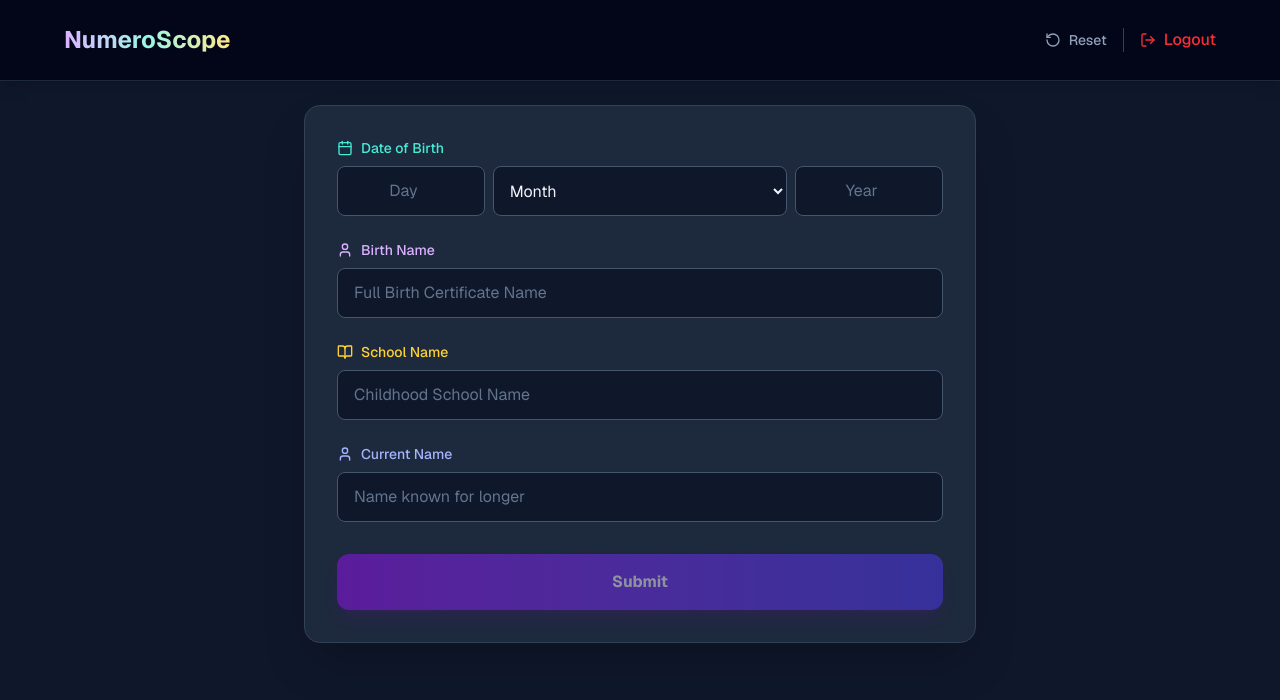
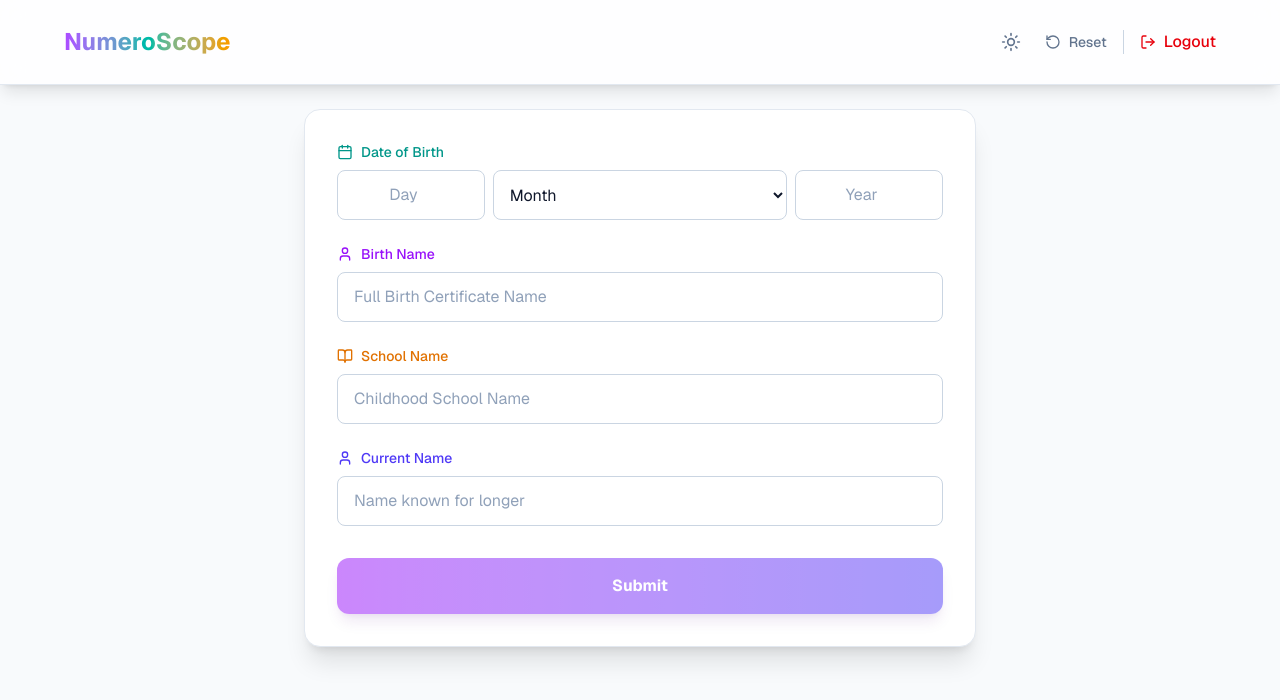
Before and after one commit to Sid-1524/numero-scope-next, a Next.js app: page /app in a window 1280 px wide. Shown: the top 700 px of the page. Built offline with nearby package versions, Linux system fonts and the light colour scheme.

Commit message:
v1.0.1 - added theme switcher and logout button

```diff
--- a/app/app/page.tsx
+++ b/app/app/page.tsx
@@ -1,7 +1,7 @@
 'use client';
 
-import React, { useState, useMemo, ChangeEvent } from 'react';
-import { BookOpen, User, Calendar, RotateCcw, LogOut } from 'lucide-react';
+import React, { useState, useMemo, ChangeEvent, useEffect } from 'react';
+import { BookOpen, User, Calendar, RotateCcw, LogOut, Sun, Moon } from 'lucide-react';
 
 // --- TYPES ---
 
@@ -114,6 +114,9 @@ const reduceNumber = (num: number): number => {
 
 const formatNumber = (num: number | number[] | string): string => {
   if (Array.isArray(num)) return num.join(', ');
+  if (num === 11) return "11/2";
+  if (num === 22) return "22/4";
+  if (num === 33) return "33/6";
   return num.toString();
 };
 
@@ -127,6 +130,16 @@ export default function NumeroScope() {
     day: '', month: '', year: '', birthName: '', schoolName: '', currentName: ''
   });
   const [showReport, setShowReport] = useState<boolean>(false);
+  const [darkMode, setDarkMode] = useState<boolean>(true); // Default to dark
+
+  // --- THEME HANDLER ---
+  useEffect(() => {
+    if (darkMode) {
+      document.documentElement.classList.add('dark');
+    } else {
+      document.documentElement.classList.remove('dark');
+    }
+  }, [darkMode]);
 
   const handleInputChange = (e: ChangeEvent<HTMLInputElement | HTMLSelectElement>) => {
     const { name, value } = e.target;
@@ -156,9 +169,7 @@ export default function NumeroScope() {
     const firstNameCurrent = currentNameParts[0] || "";
     const lastNameCurrent = currentNameParts[currentNameParts.length - 1] || "";
 
-    // Intermediate variables (Reduced for calculation purposes, or kept for consistency)
-    // We keep these reduced to calculate a stable "Life Path" for intermediate formulas,
-    // but the output numbers below will use raw logic where requested.
+    // Intermediate variables (Reduced for calculation purposes to establish Life Path base)
     const dayNumber = reduceNumber(dayRaw);
     const monthNumber = reduceNumber(monthRaw);
     const yearNumber = reduceNumber(yearRaw);
@@ -216,33 +227,17 @@ export default function NumeroScope() {
     };
 
     // --- REPORT ITEM CALCULATIONS (DISPLAYING RAW SUMS) ---
-
-    // 1. Perception: Sum of date and month (Raw)
     const perception = dayRaw + monthRaw;
-
-    // 2. Inner Child: Sum of all consonants (Raw)
     const innerChild = calculateSum(birthNameClean, PYTH_MAP, 'consonant');
-
-    // 3. Impression: Sum of all consonants (Raw)
     const impression = calculateSum(currentNameClean, CHAL_MAP, 'consonant');
-
-    // 4. Heart's Desire: Sum of all vowels (Raw)
     const heartsDesire = calculateSum(birthNameClean, PYTH_MAP, 'vowel');
-
-    // 5. Soul Inner Guidance: Sum of all vowels (Raw)
     const soulGuidance = calculateSum(currentNameClean, CHAL_MAP, 'vowel');
-
-    // 6. Contribution: Life Path (Reduced) + Name Sum (Raw) -> Display Raw Total
     const contribution = lifePath + calculateSum(currentNameClean, PYTH_MAP);
-
-    // 7. Power: Life Path (Reduced) + Name Sum (Raw) -> Display Raw Total
     const power = lifePath + calculateSum(currentNameClean, CHAL_MAP);
 
-    // 8-9. Arrays (No change needed)
     const karmicLessons = getMissing(birthNameClean, PYTH_MAP, 9);
     const untappedPotential = getMissing(schoolNameClean, CHAL_MAP, 8);
 
-    // 10-15. Single letter/vowel values (Naturally 1-9 or small number, no reduction needed)
     const directingModifier = firstNameBirth ? getCharValue(firstNameBirth[0], PYTH_MAP) : 0;
     const foundation = firstNameCurrent ? getCharValue(firstNameCurrent[0], CHAL_MAP) : 0;
 
@@ -255,20 +250,12 @@ export default function NumeroScope() {
     const secretive = getFirstVowelVal(firstNameCurrent, CHAL_MAP);
     const finishing = lastNameBirth ? getCharValue(lastNameBirth[lastNameBirth.length - 1], PYTH_MAP) : 0;
     const destination = lastNameCurrent ? getCharValue(lastNameCurrent[lastNameCurrent.length - 1], CHAL_MAP) : 0;
-
-    // 16-17. Mode (Already raw)
     const latentTalent = getMode(birthNameClean, PYTH_MAP);
     const innerFire = getMode(currentNameClean, CHAL_MAP);
-
-    // 18-19. Sum of Initials (Raw)
     const copingStyle = getInitialsSum(birthNameClean, PYTH_MAP);
     const crisisResponse = getInitialsSum(currentNameClean, CHAL_MAP);
-
-    // 20-21. Mental/Thought: Raw Name Sum + Reduced Day -> Display Raw Total
     const mentalApproach = calculateSum(firstNameBirth, PYTH_MAP) + dayNumber;
     const thoughtProcess = calculateSum(firstNameCurrent, CHAL_MAP) + dayNumber;
-
-    // 22-23. Count of letters (Raw)
     const anchor = cleanString(birthNameClean).length;
     const reliability = cleanString(currentNameClean).length;
 
@@ -314,28 +301,35 @@ const handleLogout = async () => {
 
   // --- RENDER ---
   return (
-    <div className="min-h-screen bg-slate-900 text-slate-100 font-sans selection:bg-purple-500 selection:text-white pb-20">
+    <div className="min-h-screen font-sans transition-colors duration-300 bg-slate-50 dark:bg-slate-900 text-slate-900 dark:text-slate-100 selection:bg-purple-500 selection:text-white pb-20">
 
       {/* Header */}
-      <header className="bg-slate-950 border-b border-slate-800 p-6 shadow-lg">
-        <div className="max-w-6xl mx-auto flex items-center justify-between">
+      <header className="sticky top-0 z-50 p-6 border-b shadow-lg bg-white/80 dark:bg-slate-950/80 backdrop-blur-md border-slate-200 dark:border-slate-800">
+        <div className="flex items-center justify-between max-w-6xl mx-auto">
           <div className="flex items-center gap-3">
-            <h1 className="text-2xl font-bold bg-gradient-to-r from-purple-300 via-teal-200 to-amber-200 bg-clip-text text-transparent">
+            <h1 className="text-2xl font-bold text-transparent bg-gradient-to-r from-purple-500 via-teal-500 to-amber-500 dark:from-purple-300 dark:via-teal-200 dark:to-amber-200 bg-clip-text">
               NumeroScope
             </h1>
           </div>
           <div className="flex items-center gap-4">
             <button
+              onClick={() => setDarkMode(!darkMode)}
+              className="p-2 transition-colors rounded-full text-slate-500 hover:text-purple-600 dark:text-slate-400 dark:hover:text-purple-300 hover:bg-slate-100 dark:hover:bg-slate-800"
+              title="Toggle Theme"
+            >
+              {darkMode ? <Sun size={20} /> : <Moon size={20} />}
+            </button>
+            <button
                 onClick={() => { setInputs({ day: '', month: '', year: '', birthName: '', schoolName: '', currentName: '' }); setShowReport(false); }}
-                className="flex items-center gap-2 text-slate-400 hover:text-white transition-colors"
+                className="flex items-center gap-2 transition-colors text-slate-500 hover:text-slate-900 dark:text-slate-400 dark:hover:text-white"
             >
                 <RotateCcw size={16} />
                 <span className="text-sm font-medium">Reset</span>
             </button>
-            <div className="h-6 w-px bg-slate-700"></div>
+            <div className="w-px h-6 bg-slate-300 dark:bg-slate-700"></div>
             <button
                 onClick={() => { handleLogout(); }}
-                className="flex items-center gap-2 text-red-500 hover:text-red-400 transition-colors font-medium"
+                className="flex items-center gap-2 font-medium transition-colors text-red-600 hover:text-red-700 dark:text-red-500 dark:hover:text-red-400"
             >
                 <LogOut size={16} />
                 <span>Logout</span>
@@ -344,46 +338,46 @@ const handleLogout = async () => {
         </div>
       </header>
 
-      <main className="max-w-6xl mx-auto p-6">
+      <main className="max-w-6xl p-6 mx-auto">
 
         {/* Input Form */}
         <section className={`transition-all duration-500 ease-in-out ${showReport ? 'mb-8 opacity-100' : 'min-h-[60vh] flex items-center justify-center opacity-100'}`}>
-          <div className={`w-full ${showReport ? 'bg-slate-800/50 p-6 rounded-xl border border-slate-700/50' : 'max-w-2xl bg-slate-800 p-8 rounded-2xl shadow-2xl border border-slate-700'}`}>
+          <div className={`w-full ${showReport ? 'bg-white/50 dark:bg-slate-800/50 p-6 rounded-xl border border-slate-200 dark:border-slate-700/50' : 'max-w-2xl bg-white dark:bg-slate-800 p-8 rounded-2xl shadow-xl border border-slate-200 dark:border-slate-700'}`}>
 
             <div className={`grid gap-6 ${showReport ? 'grid-cols-1 md:grid-cols-4' : 'grid-cols-1'}`}>
 
               <div className="space-y-2">
-                <label className="flex items-center gap-2 text-sm font-medium text-teal-300">
+                <label className="flex items-center gap-2 text-sm font-medium text-teal-600 dark:text-teal-300">
                   <Calendar size={16} /> Date of Birth
                 </label>
                 <div className="flex gap-2">
-                  <input type="number" name="day" placeholder="Day" min={1} max={31} value={inputs.day} onChange={handleInputChange} className="w-1/4 bg-slate-900 border border-slate-600 rounded-lg px-3 py-3 focus:ring-2 focus:ring-purple-500 outline-none text-center text-slate-100 placeholder:text-slate-500"/>
-                  <select name="month" value={inputs.month} onChange={handleInputChange} className="w-2/4 bg-slate-900 border border-slate-600 rounded-lg px-3 py-3 focus:ring-2 focus:ring-purple-500 outline-none text-slate-100">
+                  <input type="number" name="day" placeholder="Day" min={1} max={31} value={inputs.day} onChange={handleInputChange} className="w-1/4 px-3 py-3 text-center transition-all bg-white border outline-none rounded-lg border-slate-300 focus:ring-2 focus:ring-purple-500 dark:bg-slate-900 dark:border-slate-600 dark:text-slate-100 placeholder:text-slate-400 dark:placeholder:text-slate-500"/>
+                  <select name="month" value={inputs.month} onChange={handleInputChange} className="w-2/4 px-3 py-3 transition-all bg-white border outline-none rounded-lg border-slate-300 focus:ring-2 focus:ring-purple-500 dark:bg-slate-900 dark:border-slate-600 dark:text-slate-100">
                     <option value="" disabled>Month</option>
                     {MONTHS.map((m, i) => <option key={m} value={i + 1}>{m}</option>)}
                   </select>
-                  <input type="number" name="year" placeholder="Year" min={1900} max={2100} value={inputs.year} onChange={handleInputChange} className="w-1/4 bg-slate-900 border border-slate-600 rounded-lg px-3 py-3 focus:ring-2 focus:ring-purple-500 outline-none text-center text-slate-100 placeholder:text-slate-500"/>
+                  <input type="number" name="year" placeholder="Year" min={1900} max={2100} value={inputs.year} onChange={handleInputChange} className="w-1/4 px-3 py-3 text-center transition-all bg-white border outline-none rounded-lg border-slate-300 focus:ring-2 focus:ring-purple-500 dark:bg-slate-900 dark:border-slate-600 dark:text-slate-100 placeholder:text-slate-400 dark:placeholder:text-slate-500"/>
                 </div>
               </div>
 
               <div className="space-y-2">
-                <label className="flex items-center gap-2 text-sm font-medium text-purple-300"><User size={16} /> Birth Name</label>
-                <input type="text" name="birthName" placeholder="Full Birth Certificate Name" value={inputs.birthName} onChange={handleInputChange} className="w-full bg-slate-900 border border-slate-600 rounded-lg px-4 py-3 focus:ring-2 focus:ring-purple-500 outline-none text-slate-100 placeholder:text-slate-500"/>
+                <label className="flex items-center gap-2 text-sm font-medium text-purple-600 dark:text-purple-300"><User size={16} /> Birth Name</label>
+                <input type="text" name="birthName" placeholder="Full Birth Certificate Name" value={inputs.birthName} onChange={handleInputChange} className="w-full px-4 py-3 transition-all bg-white border outline-none rounded-lg border-slate-300 focus:ring-2 focus:ring-purple-500 dark:bg-slate-900 dark:border-slate-600 dark:text-slate-100 placeholder:text-slate-400 dark:placeholder:text-slate-500"/>
               </div>
 
               <div className="space-y-2">
-                <label className="flex items-center gap-2 text-sm font-medium text-amber-300"><BookOpen size={16} /> School Name</label>
-                <input type="text" name="schoolName" placeholder="Childhood School Name" value={inputs.schoolName} onChange={handleInputChange} className="w-full bg-slate-900 border border-slate-600 rounded-lg px-4 py-3 focus:ring-2 focus:ring-purple-500 outline-none text-slate-100 placeholder:text-slate-500"/>
+                <label className="flex items-center gap-2 text-sm font-medium text-amber-600 dark:text-amber-300"><BookOpen size={16} /> School Name</label>
+                <input type="text" name="schoolName" placeholder="Childhood School Name" value={inputs.schoolName} onChange={handleInputChange} className="w-full px-4 py-3 transition-all bg-white border outline-none rounded-lg border-slate-300 focus:ring-2 focus:ring-purple-500 dark:bg-slate-900 dark:border-slate-600 dark:text-slate-100 placeholder:text-slate-400 dark:placeholder:text-slate-500"/>
               </div>
 
               <div className="space-y-2">
-                <label className="flex items-center gap-2 text-sm font-medium text-indigo-300"><User size={16} /> Current Name</label>
-                <input type="text" name="currentName" placeholder="Name known for longer" value={inputs.currentName} onChange={handleInputChange} className="w-full bg-slate-900 border border-slate-600 rounded-lg px-4 py-3 focus:ring-2 focus:ring-purple-500 outline-none text-slate-100 placeholder:text-slate-500"/>
+                <label className="flex items-center gap-2 text-sm font-medium text-indigo-600 dark:text-indigo-300"><User size={16} /> Current Name</label>
+                <input type="text" name="currentName" placeholder="Name known for longer" value={inputs.currentName} onChange={handleInputChange} className="w-full px-4 py-3 transition-all bg-white border outline-none rounded-lg border-slate-300 focus:ring-2 focus:ring-purple-500 dark:bg-slate-900 dark:border-slate-600 dark:text-slate-100 placeholder:text-slate-400 dark:placeholder:text-slate-500"/>
               </div>
             </div>
 
             {!showReport && (
-              <button onClick={() => calculate ? setShowReport(true) : alert("Please fill all fields correctly")} disabled={!calculate} className="w-full mt-8 bg-gradient-to-r from-purple-600 to-indigo-600 hover:from-purple-500 hover:to-indigo-500 text-white font-bold py-4 rounded-xl shadow-lg shadow-purple-900/40 transition-all transform hover:scale-[1.01] active:scale-[0.99] disabled:opacity-50 disabled:cursor-not-allowed flex items-center justify-center gap-2">
+              <button onClick={() => calculate ? setShowReport(true) : alert("Please fill all fields correctly")} disabled={!calculate} className="w-full mt-8 bg-gradient-to-r from-purple-600 to-indigo-600 hover:from-purple-500 hover:to-indigo-500 text-white font-bold py-4 rounded-xl shadow-lg shadow-purple-900/20 transition-all transform hover:scale-[1.01] active:scale-[0.99] disabled:opacity-50 disabled:cursor-not-allowed flex items-center justify-center gap-2">
                 Submit
               </button>
             )}
@@ -392,18 +386,18 @@ const handleLogout = async () => {
 
         {showReport && calculate && (
           <div className="animate-in fade-in slide-in-from-bottom-10 duration-700">
-            <div className="grid grid-cols-1 md:grid-cols-2 lg:grid-cols-3 xl:grid-cols-4 gap-4">
+            <div className="grid grid-cols-1 gap-4 md:grid-cols-2 lg:grid-cols-3 xl:grid-cols-4">
               {calculate.map((item) => (
-                <div key={item.id} className="group relative bg-slate-800 border border-slate-600 hover:border-purple-500/50 rounded-xl p-5 transition-all duration-300 hover:shadow-xl hover:shadow-purple-900/10 flex flex-col justify-between">
+                <div key={item.id} className="relative flex flex-col justify-between p-5 transition-all duration-300 bg-white border shadow-sm group dark:bg-slate-800 border-slate-200 dark:border-slate-700 hover:border-purple-500/50 dark:hover:border-purple-500/50 rounded-xl hover:shadow-xl hover:shadow-purple-900/10">
                   <div>
                     <div className="flex items-start justify-between mb-2">
-                      <h4 className="text-teal-400 text-xs font-bold uppercase tracking-wider">{item.name}</h4>
-                      <span className="text-xs text-slate-500 font-mono">#{item.id}</span>
+                      <h4 className="text-xs font-bold tracking-wider uppercase text-teal-600 dark:text-teal-400">{item.name}</h4>
+                      <span className="text-xs font-mono text-slate-400 dark:text-slate-500">#{item.id}</span>
                     </div>
-                    <p className="text-sm text-slate-300 leading-relaxed mb-4 font-medium">{item.desc}</p>
+                    <p className="mb-4 text-sm font-medium leading-relaxed text-slate-600 dark:text-slate-300">{item.desc}</p>
                   </div>
-                  <div className="mt-2 pt-4 border-t border-slate-700 flex items-center justify-end">
-                    <div className="text-3xl font-light text-white font-mono bg-slate-900 px-4 py-1 rounded-lg border border-slate-600 shadow-inner min-w-[3rem] text-center group-hover:border-purple-500/30 group-hover:text-purple-100 transition-colors">
+                  <div className="flex items-center justify-end pt-4 mt-2 border-t border-slate-100 dark:border-slate-700">
+                    <div className="text-3xl font-light font-mono bg-slate-50 dark:bg-slate-900 text-slate-900 dark:text-white px-4 py-1 rounded-lg border border-slate-200 dark:border-slate-600 shadow-inner min-w-[3rem] text-center group-hover:border-purple-500/30 group-hover:text-purple-600 dark:group-hover:text-purple-100 transition-colors">
                       {formatNumber(item.val)}
                     </div>
                   </div>
@@ -411,7 +405,7 @@ const handleLogout = async () => {
               ))}
             </div>
             <div className="mt-12 text-center">
-               <p className="text-slate-500 text-sm">Calculations based on Pythagorean and Chaldean systems. <br/>Raw sums displayed for detailed analysis.</p>
+               <p className="text-sm text-slate-500 dark:text-slate-400">Calculations based on Pythagorean and Chaldean systems. <br/>Raw sums displayed for detailed analysis.</p>
             </div>
           </div>
         )}
```
